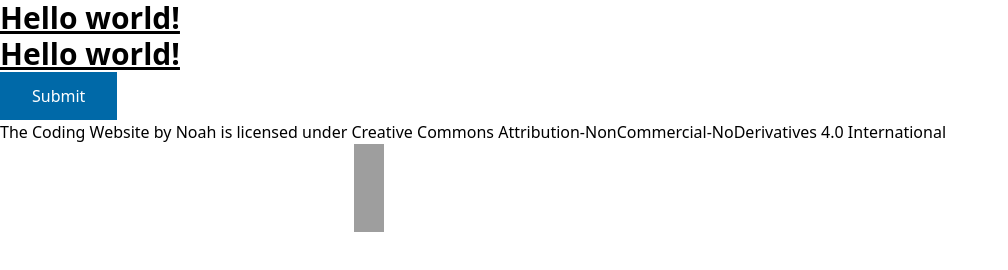
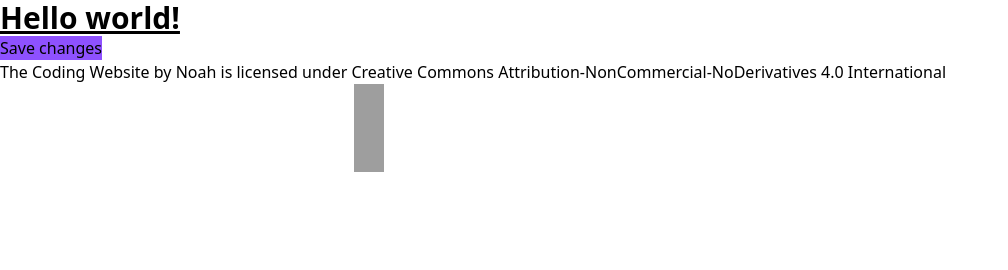
Before and after one commit to noah-dev-codes/TheCodingWebsite, a website: page index.html in a window 1280 px wide. Shown: the whole page, without its empty margins (0-1008 px from the left). Drawn offline with nearby package versions, Linux system fonts and the light colour scheme; files that its build step writes are made by us from their sources; grey boxes are pictures that could not be loaded.

Commit message:
Update index.html

```diff
--- a/index.html
+++ b/index.html
@@ -14,10 +14,9 @@
   <h1 class="text-3xl font-bold underline">
     Hello world!
   </h1>
-  <h1 class="text-3xl font-bold underline">
-    Hello world!
-  </h1>
-<button class="bg-sky-700 px-4 py-2 text-white hover:bg-sky-800 sm:px-8 sm:py-3">Submit</button>
+  <button class="bg-violet-500 hover:bg-violet-600 focus:outline-2 focus:outline-offset-2 focus:outline-violet-500 active:bg-violet-700 ...">
+    Save changes
+  </button>
 </body>
 </html>
 <p xmlns:cc="http://creativecommons.org/ns#" xmlns:dct="http://purl.org/dc/terms/"><a property="dct:title" rel="cc:attributionURL" href="http://the-coding-website.vercel.app">The Coding Website</a> by <a rel="cc:attributionURL dct:creator" property="cc:attributionName" href="https://noah.quantumdev.cc/">Noah</a> is licensed under <a href="https://creativecommons.org/licenses/by-nc-nd/4.0/?ref=chooser-v1" target="_blank" rel="license noopener noreferrer" style="display:inline-block;">Creative Commons Attribution-NonCommercial-NoDerivatives 4.0 International<img style="height:22px!important;margin-left:3px;vertical-align:text-bottom;" src="https://mirrors.creativecommons.org/presskit/icons/cc.svg?ref=chooser-v1" alt=""><img style="height:22px!important;margin-left:3px;vertical-align:text-bottom;" src="https://mirrors.creativecommons.org/presskit/icons/by.svg?ref=chooser-v1" alt=""><img style="height:22px!important;margin-left:3px;vertical-align:text-bottom;" src="https://mirrors.creativecommons.org/presskit/icons/nc.svg?ref=chooser-v1" alt=""><img style="height:22px!important;margin-left:3px;vertical-align:text-bottom;" src="https://mirrors.creativecommons.org/presskit/icons/nd.svg?ref=chooser-v1" alt=""></a></p>
```
